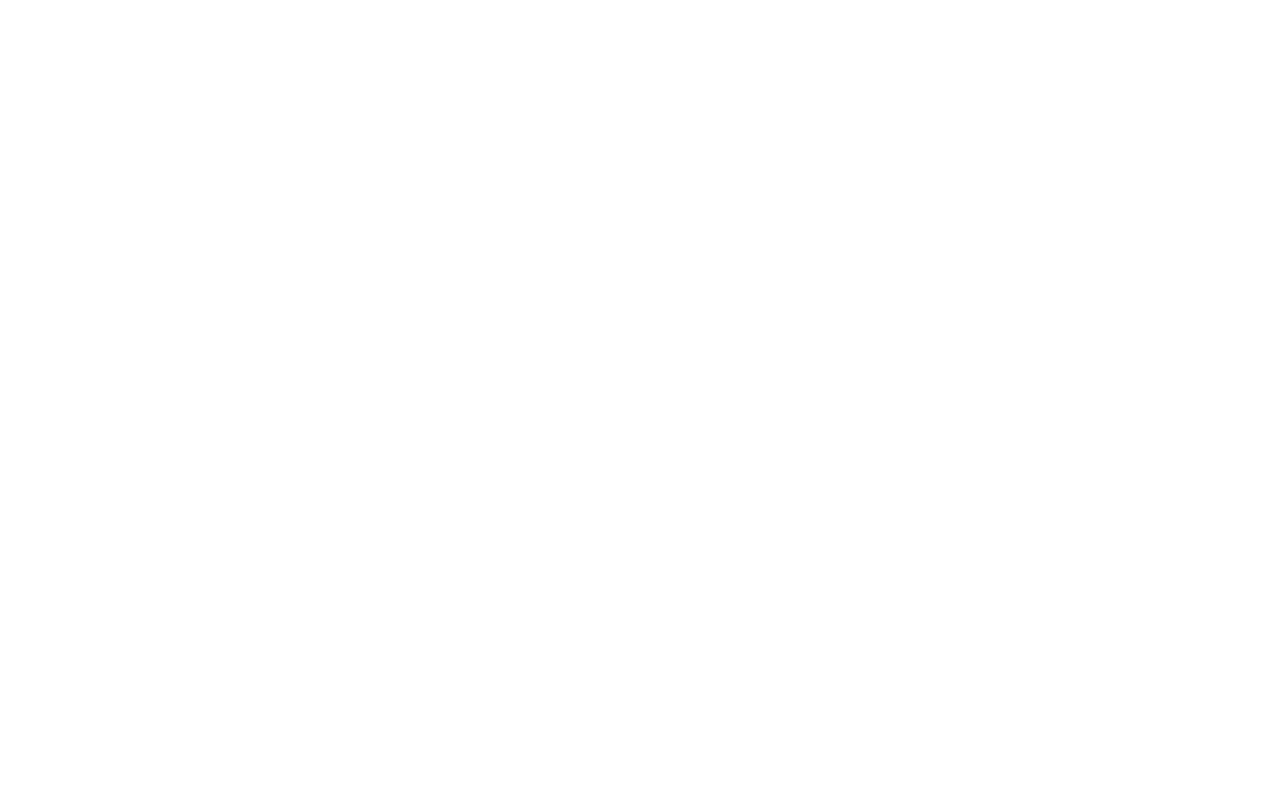
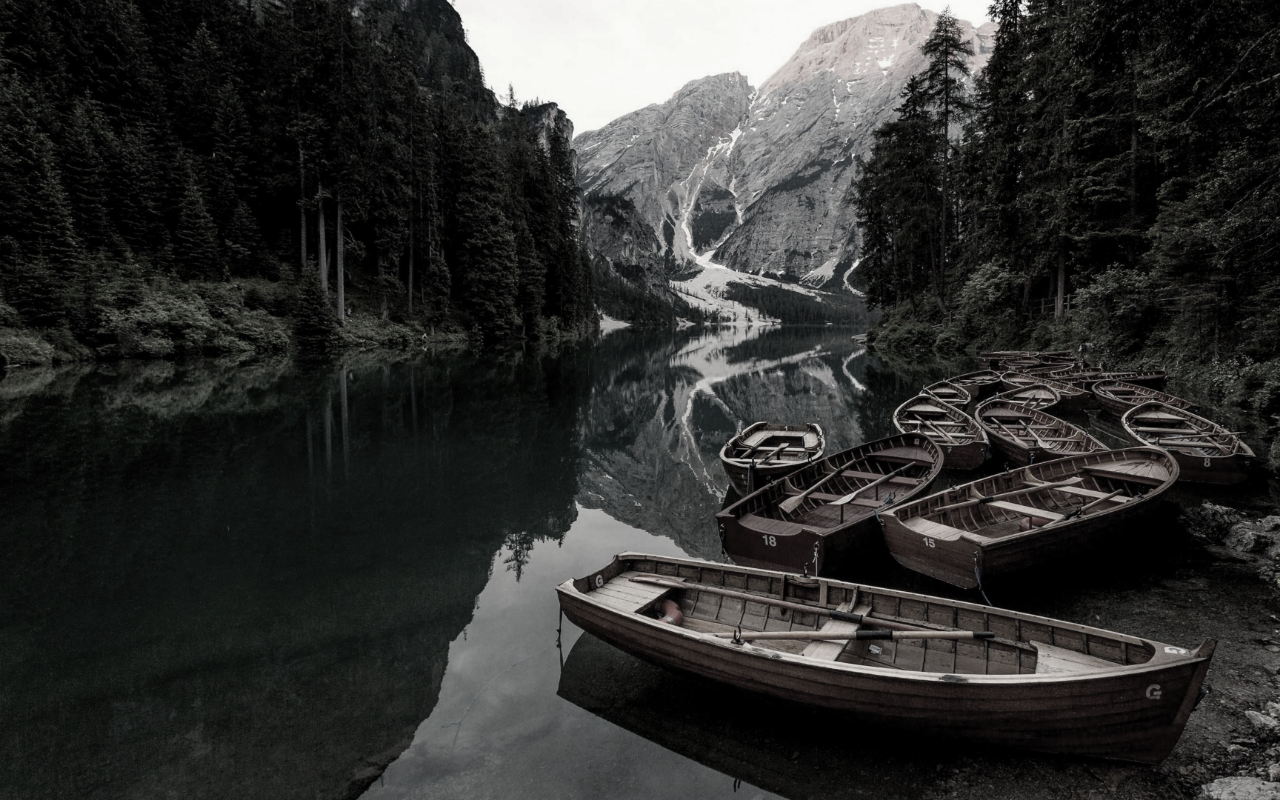
Before and after one commit to APottinger/brooks, a React (Create React App) app: page / in a window 1280 px wide. Built offline with nearby package versions, Linux system fonts and the light colour scheme.

Commit message:
adds bg image

```diff
--- a/src/App.js
+++ b/src/App.js
@@ -1,9 +1,18 @@
+import { Box, CssBaseline } from '@mui/material';
+import backie from './images/brooks.jpg';
 
 function App() {
   return (
-    <div className="App">
+    <Box sx={{
+      backgroundImage: `url(${backie})`,
+      backgroundSize: 'cover',
+      height: '100vh',
+      backgroundRepeat: 'no-repeat'
+    }}>
+      <CssBaseline />
 
-    </div>
+    </Box>
+
   );
 }
 
```
